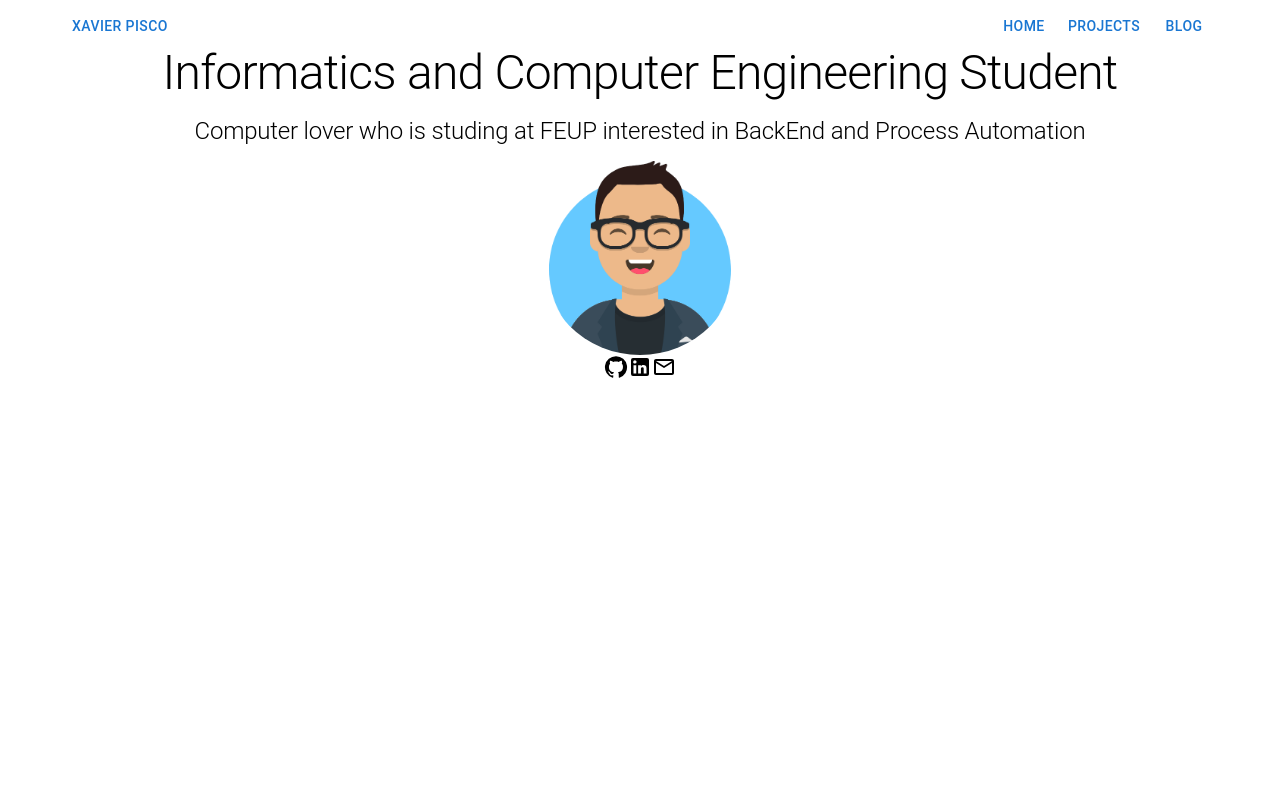
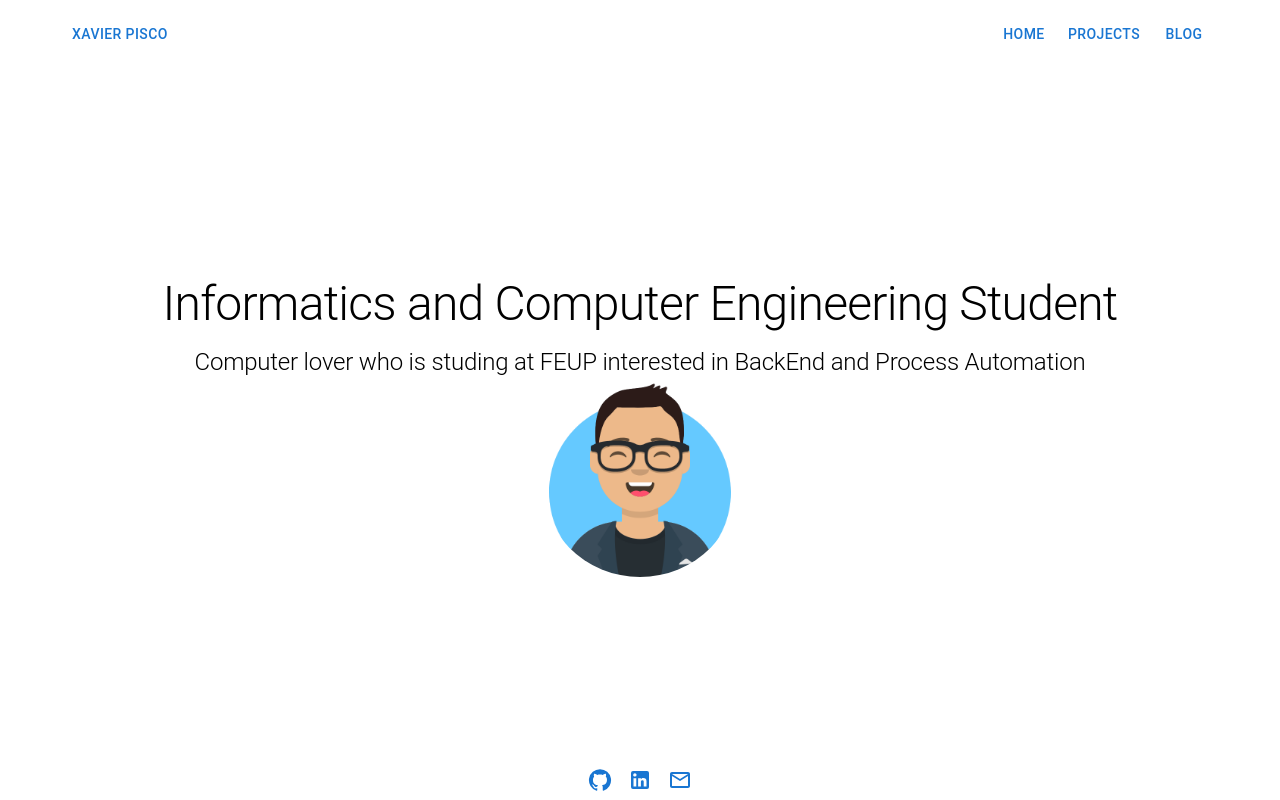
Before and after one commit to Xavier-Pisco/Xavier-Pisco.github.io, a Gatsby site: page / in a window 1280 px wide. Built offline with nearby package versions, Linux system fonts and the light colour scheme; Gatsby itself is replaced by a stand-in of ours.

Commit message:
Finished footer idea and centered everything

```diff
--- a/src/components/Footer.js
+++ b/src/components/Footer.js
@@ -1,15 +1,15 @@
 import GitHubIcon from '@mui/icons-material/GitHub';
 import LinkedInIcon from '@mui/icons-material/LinkedIn';
 import EmailOutlinedIcon from '@mui/icons-material/EmailOutlined';
-import { Grid } from '@mui/material';
+import { Grid, IconButton } from '@mui/material';
 import * as React from 'react'
 
 const Footer = () => {
     return (
         <Grid container justifyContent="center">
-            <Grid item><GitHubIcon /></Grid>
-            <Grid item><LinkedInIcon/></Grid>
-            <Grid item><EmailOutlinedIcon/></Grid>
+            <Grid item><IconButton href="https://github.com/Xavier-Pisco/" target="_blank" color='primary'><GitHubIcon /></IconButton></Grid>
+            <Grid item><IconButton href="https://www.linkedin.com/in/xavier-pisco/" target="_blank" color='primary'><LinkedInIcon/></IconButton></Grid>
+            <Grid item><IconButton href="mailto:x.pisco@gmail.com" target="_blank" color='primary'><EmailOutlinedIcon/></IconButton></Grid>
         </Grid>
     );
 }
--- a/src/components/Layout.js
+++ b/src/components/Layout.js
@@ -1,17 +1,29 @@
-import { Container } from '@mui/material'
+import { Container, Stack } from '@mui/material'
 import * as React from 'react'
 import Navbar from './Navbar'
+import Footer from '../components/Footer'
 
 const Layout = ({ pageTitle, children }) => {
     return (
-        <div>
+        <div style={{
+            height: '100%',
+            display: 'flex',
+            flexDirection: "column"
+        }}>
             <title>{pageTitle}</title>
-            <main>
-                <Container>
+            <Container style={{
+                flexGrow: 1,
+                height: "100%"
+            }}>
+                <Stack alignItems="center" justifyContent="space-between" direction="column" style={{
+                    height: "100%"
+                }}>
                     <Navbar></Navbar>
-                    {children}
-                </Container>
-            </main>
+                    <Stack spacing={2} alignItems="center">{children}</Stack>
+                    <Footer />
+                </Stack>
+            </Container>
+
         </div>
     )
 }
--- a/src/components/Navbar.js
+++ b/src/components/Navbar.js
@@ -4,7 +4,7 @@ import { Button, Grid } from '@mui/material'
 
 const Navbar = () => {
     return (
-        <Grid container justifyContent="space-between" >
+        <Grid container margin={2} marginBottom={5} justifyContent="space-between" >
             <Grid item>
                 <Logo />
             </Grid>
--- a/src/pages/index.css
+++ b/src/pages/index.css
@@ -1,3 +1,8 @@
+html, body, #___gatsby, #gatsby-focus-wrapper  {
+    height: 100%;
+    margin: 0;
+}
+
 .MuiTypography-h1 {
     font-size: 3rem!important;
 }
--- a/src/pages/index.js
+++ b/src/pages/index.js
@@ -2,7 +2,6 @@ import { Avatar, Typography } from '@mui/material'
 import * as React from 'react'
 import Layout from '../components/Layout'
 import AvatarImage from '../images/avatar.png'
-import Footer from '../components/Footer'
 import './index.css'
 
 
@@ -12,7 +11,6 @@ const IndexPage = () => {
             <Typography variant="h1" align="center" gutterBottom>Informatics and Computer Engineering Student</Typography>
             <Typography variant="h2" align="center" gutterBottom>Computer lover who is studing at FEUP interested in BackEnd and Process Automation</Typography>
             <Avatar alt="Xavier Pisco" id="avatar-image" sx={{ width: 200, height: 200 }} src={AvatarImage} />
-            <Footer/>
         </Layout>
     )
 }
```
